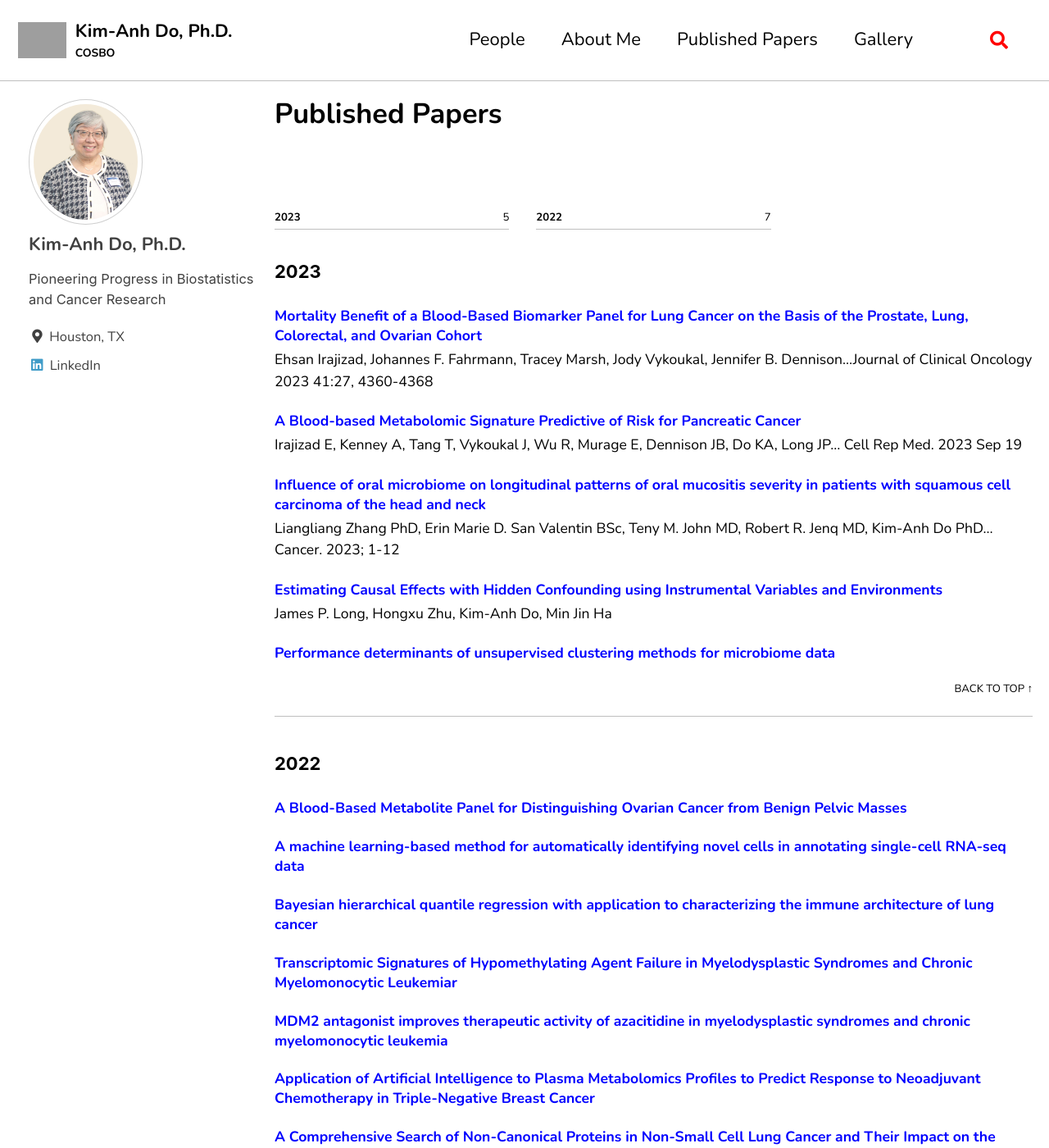
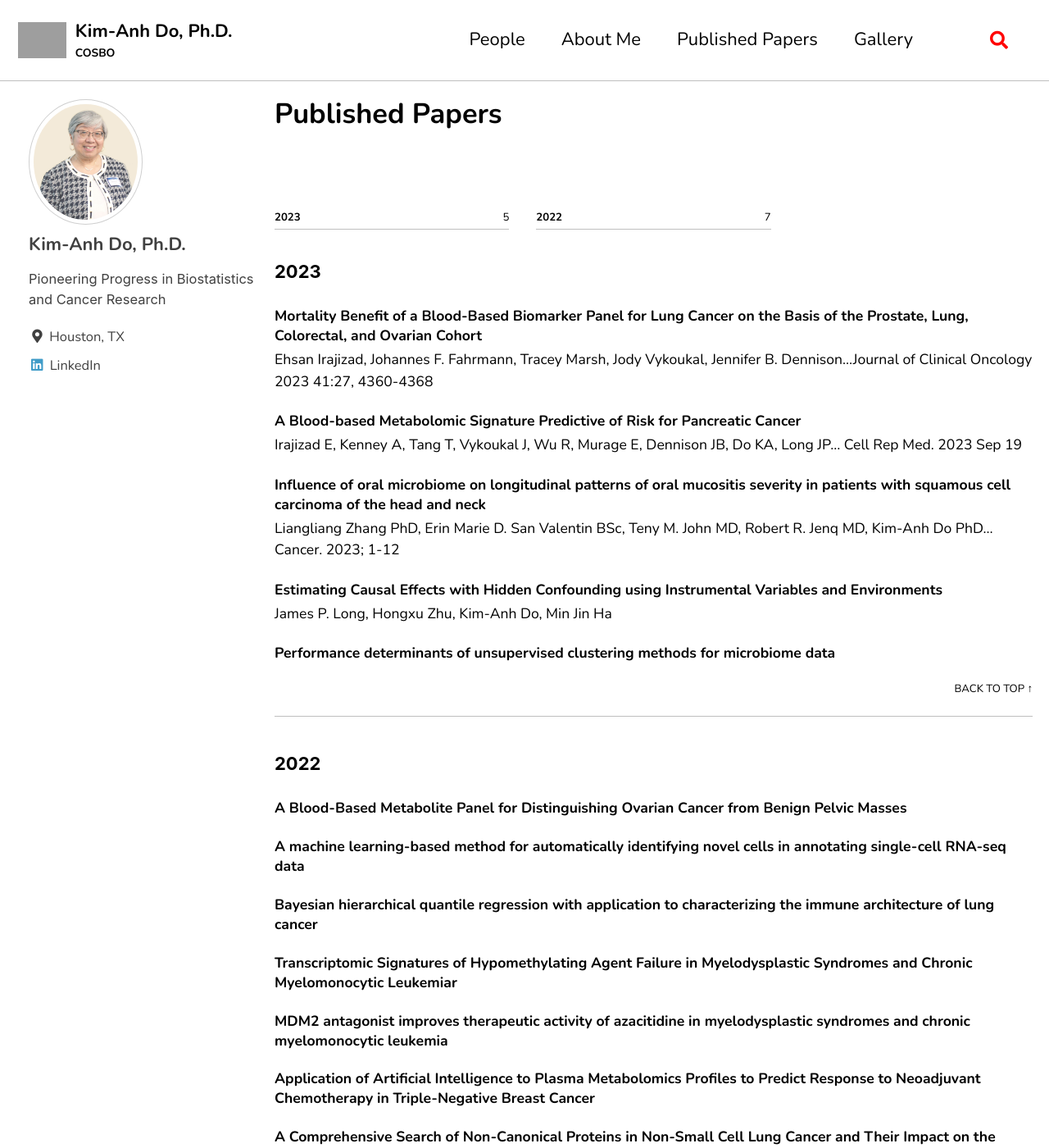
Before and after one commit to KimAnhDoMDA/COSMIC, a Jekyll site: the page built from pages/posts.md, in a window 1280 px wide and 1400 px high. Shown: the whole window at 82% size. Built offline with Jekyll 4.4.1, drawn with Linux system fonts in a browser that asks for light colours; cached includes are drawn as plain includes; nearby versions of some CDN libraries; grey boxes are pictures that could not be loaded.

Commit message:
changed color to black

```diff
--- a/_sass/minimal-mistakes/_page.scss
+++ b/_sass/minimal-mistakes/_page.scss
@@ -82,7 +82,7 @@
   line-height: 1;
 
   a {
-    color: $text-color;
+    color: black;
     text-decoration: none;
   }
 
@@ -319,7 +319,7 @@
   }
 
   a {
-    color: inherit;
+    color: black;
   }
 }
 
@@ -416,7 +416,7 @@
     -webkit-box-pack: justify;
     -ms-flex-pack: justify;
     justify-content: space-between;
-    color: inherit;
+    color: black;
     text-decoration: none;
     border-bottom: 1px solid $border-color;
   }
@@ -551,7 +551,7 @@
   }
 
   a {
-    color: inherit;
+    color: black;
     text-decoration: none;
   }
 }
--- a/_sass/minimal-mistakes/_reset.scss
+++ b/_sass/minimal-mistakes/_reset.scss
@@ -75,7 +75,7 @@
 }
 
 a {
-  color: $link-color;
+  color: black;
 }
 
 /* Apply focus state */
--- a/_sass/minimal-mistakes/_variables.scss
+++ b/_sass/minimal-mistakes/_variables.scss
@@ -111,9 +111,9 @@
 $xing-color: #006567 !default;
 
 /* links */
-$link-color: mix(#000, $info-color, 20%) !default;
+$link-color: #000 !default;
 $link-color-hover: #ff0000;
-$link-color-visited: mix(#fff, $link-color, 15%) !default;
+$link-color-visited: purple !default;
 $masthead-link-color: $primary-color !default;
 $masthead-link-color-hover: mix(#000, $primary-color, 25%) !default;
 $navicon-link-color-hover: mix(#fff, $primary-color, 75%) !default;
```
